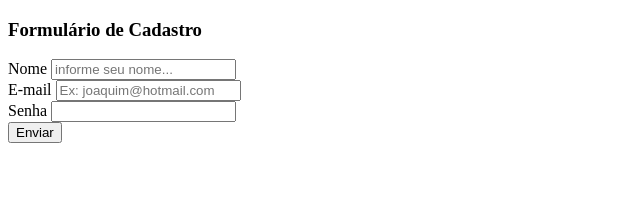
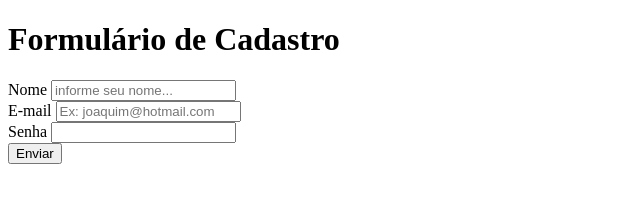
Before and after one commit to Wislan-Pablo/modulo_html, a plain HTML site: page index.html in a window 1280 px wide. Shown: the whole page, without its empty margins (0-640 px from the left). Drawn offline with Linux system fonts and the light colour scheme.

Commit message:
Fix tag h1

```diff
--- a/index.html
+++ b/index.html
@@ -8,7 +8,7 @@
 </head>
 
 <body>
-    <h3>Formulário de Cadastro</h1>
+    <h1>Formulário de Cadastro</h1>
     <form>
         <label for="nome">Nome</label>
         <input type="text" id="nome" name="nome" placeholder="informe seu nome...">
```
Lines whose indentation alone changed are shown as unchanged.
